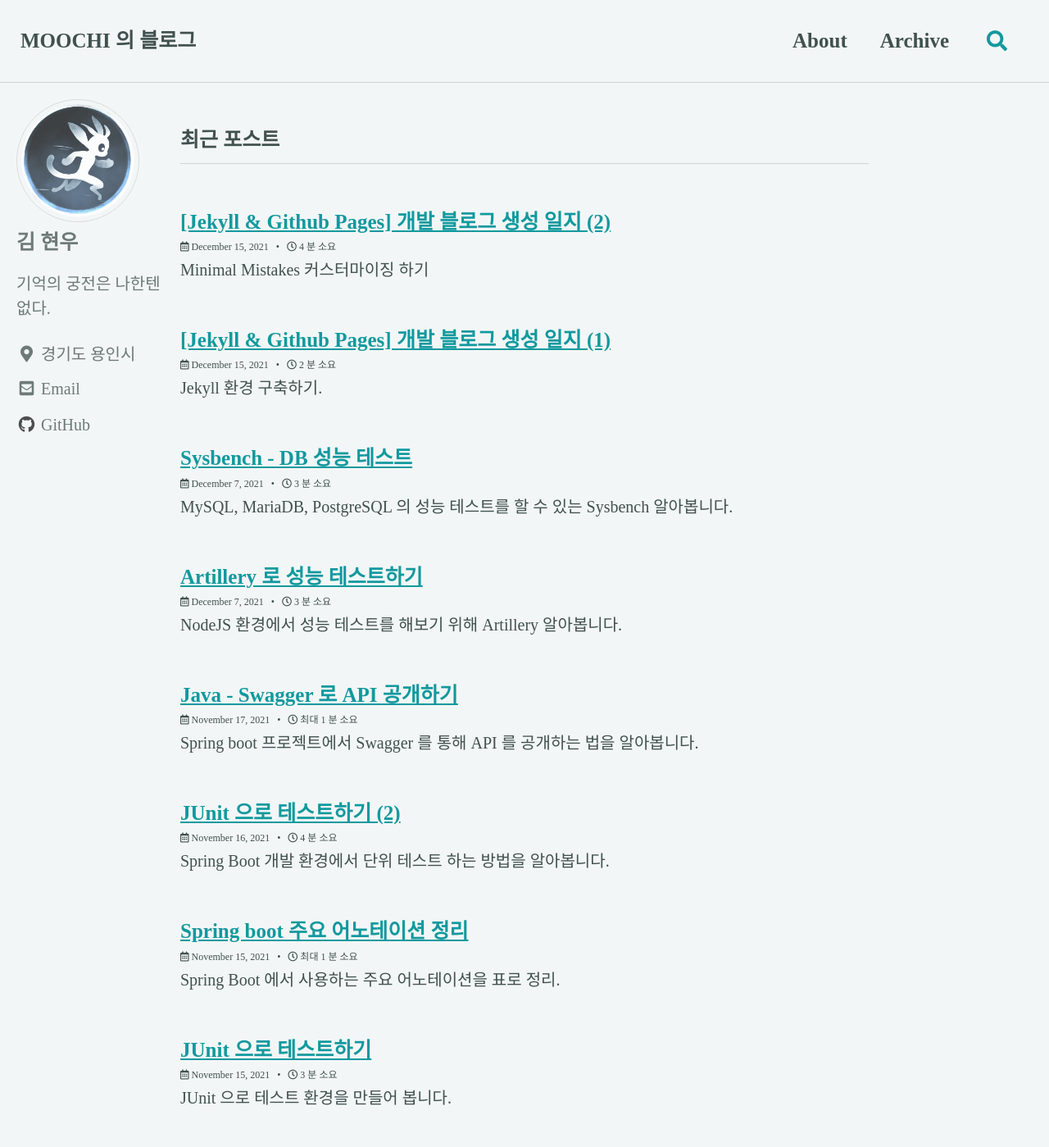
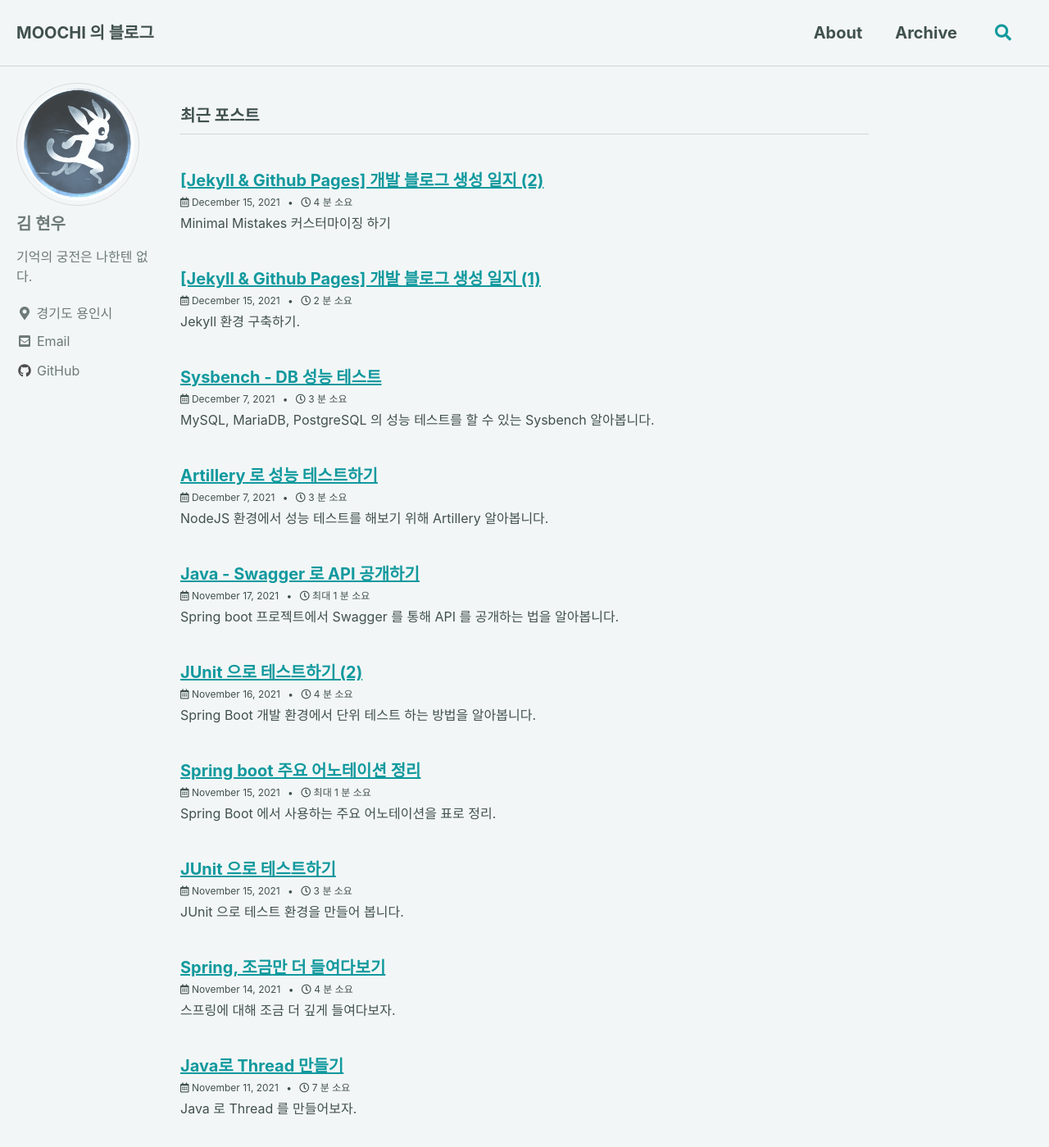
Before and after one commit to hyunwoo045/hyunwoo045.github.io, a Jekyll site: the page built from index.html, in a window 1280 px wide and 1400 px high. Shown: the whole window at 82% size. Built offline with Jekyll 4.4.1, drawn with Linux system fonts in a browser that asks for light colours; cached includes are drawn as plain includes; some web fonts are replaced; the list of posts is cut into pages by our own code.

Commit message:
fix style

```diff
--- a/_includes/head/custom.html
+++ b/_includes/head/custom.html
@@ -6,6 +6,13 @@
   href="https://fonts.googleapis.com/css2?family=Gaegu&display=swap"
   rel="stylesheet"
 />
+
+<link rel="preconnect" href="https://fonts.googleapis.com" />
+<link rel="preconnect" href="https://fonts.gstatic.com" crossorigin />
+<link
+  href="https://fonts.googleapis.com/css2?family=Roboto&display=swap"
+  rel="stylesheet"
+/>
 <!-- insert favicons. use https://realfavicongenerator.net/ -->
 
 <!-- end custom head snippets -->
--- a/_sass/minimal-mistakes/_page.scss
+++ b/_sass/minimal-mistakes/_page.scss
@@ -118,7 +118,7 @@
   p,
   li,
   dl {
-    font-size: 1em;
+    font-size: 0.84em;
   }
 
   /* paragraph indents */
--- a/_sass/minimal-mistakes/_variables.scss
+++ b/_sass/minimal-mistakes/_variables.scss
@@ -29,19 +29,25 @@
 $calisto: "Calisto MT", serif !default;
 $garamond: Garamond, serif !default;
 
-$global-font-family: "Gaegu", cursive !default;
-$header-font-family: "Gaegu", cursive !default;
-$caption-font-family: "Gaegu", cursive !default;
+$global-font-family: -apple-system, BlinkMacSystemFont, "Segoe UI", Roboto,
+  "Helvetica Neue", Arial, "Noto Sans", sans-serif, "Apple Color Emoji",
+  "Segoe UI Emoji", "Segoe UI Symbol", "Noto Color Emoji", cursive !default;
+$header-font-family: -apple-system, BlinkMacSystemFont, "Segoe UI", Roboto,
+  "Helvetica Neue", Arial, "Noto Sans", sans-serif, "Apple Color Emoji",
+  "Segoe UI Emoji", "Segoe UI Symbol", "Noto Color Emoji", cursive !default;
+$caption-font-family: -apple-system, BlinkMacSystemFont, "Segoe UI", Roboto,
+  "Helvetica Neue", Arial, "Noto Sans", sans-serif, "Apple Color Emoji",
+  "Segoe UI Emoji", "Segoe UI Symbol", "Noto Color Emoji", cursive !default;
 
 /* type scale */
-$type-size-1: 2.441em !default; // ~39.056px
-$type-size-2: 1.953em !default; // ~31.248px
-$type-size-3: 1.563em !default; // ~25.008px
-$type-size-4: 1.25em !default; // ~20px
-$type-size-5: 1em !default; // ~16px
-$type-size-6: 0.75em !default; // ~12px
-$type-size-7: 0.6875em !default; // ~11px
-$type-size-8: 0.625em !default; // ~10px
+$type-size-1: 40px !default; // ~39.056px
+$type-size-2: 31px !default; // ~31.248px
+$type-size-3: 25px !default; // ~25.008px
+$type-size-4: 20px !default; // ~20px
+$type-size-5: 16px !default; // ~16px
+$type-size-6: 12px !default; // ~12px
+$type-size-7: 11px !default; // ~11px
+$type-size-8: 10px !default; // ~10px
 
 /* headline scale */
 $h-size-1: 1.563em !default; // ~25.008px
```
